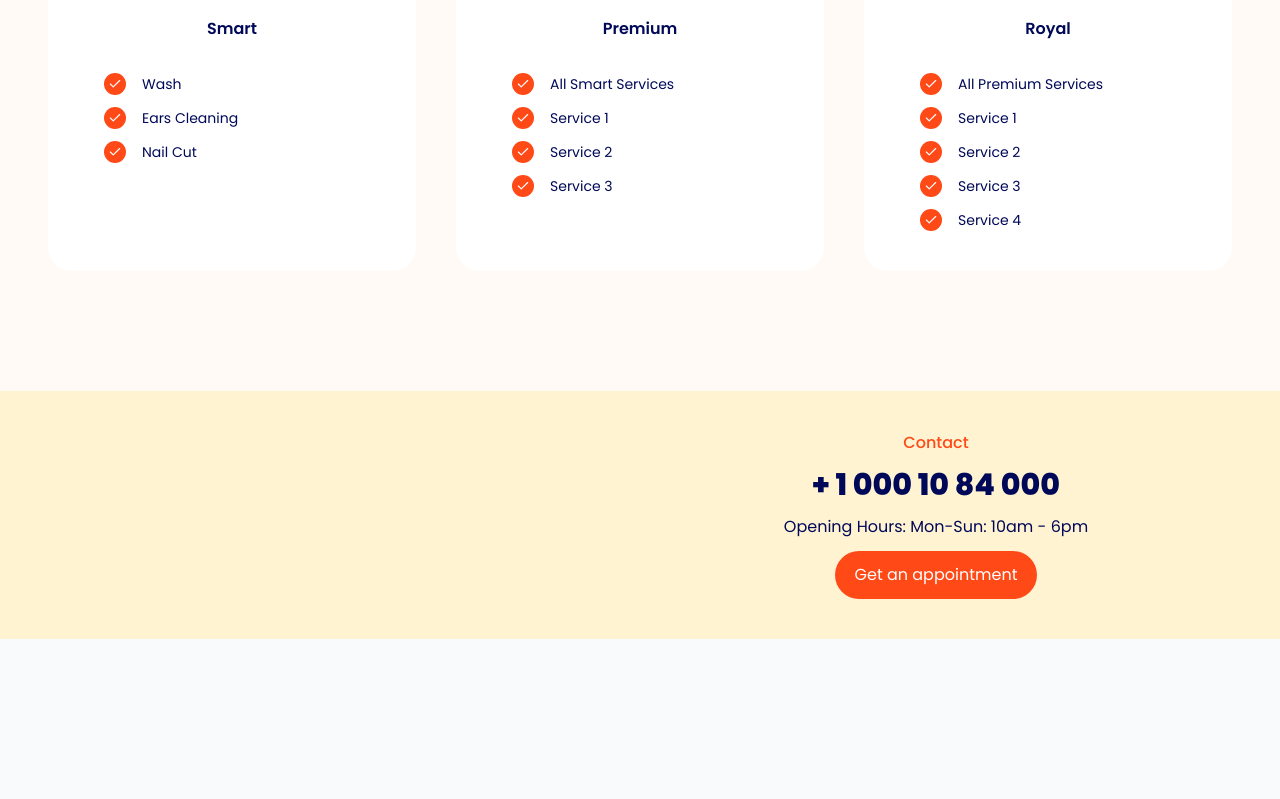
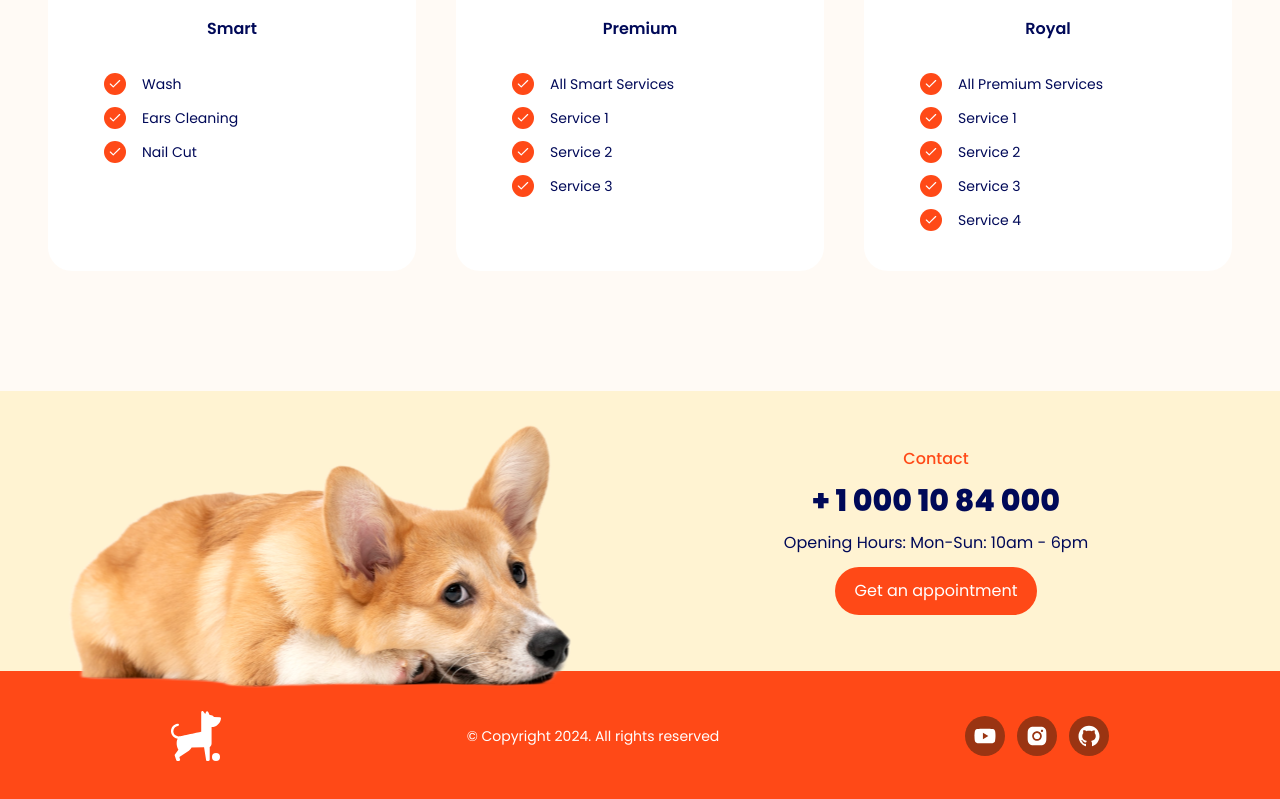
Before and after one commit to JacekLiman/grooming-website, a React (Vite) app: page / in a window 1280 px wide. Shown: the part 2292-3091 px from the top of the page. Before the commit the page ends 2931 px from the top, so only its background shows below. Built offline with nearby package versions, Linux system fonts and the light colour scheme.

Commit message:
add Footer section

```diff
--- a/src/App.tsx
+++ b/src/App.tsx
@@ -1,6 +1,7 @@
 import Appointment from "./components/Appointment";
 import Category from "./components/Category";
 import Contact from "./components/Contact";
+import Footer from "./components/Footer";
 import Header from "./components/Header";
 import Hero from "./components/Hero";
 
@@ -13,6 +14,7 @@ function App() {
     <Appointment/>
     <Category/>
     <Contact/>
+    <Footer/>
   </div>;
 }
 
--- a/src/components/Contact.tsx
+++ b/src/components/Contact.tsx
@@ -2,8 +2,8 @@ const Contact = () => {
   return (
     <section>
       <div className="container mx-auto bg-yellow-secondary">
-        <div className="py-10 grid grid-cols-1 md:grid-cols-2">
-          <div className="hidden md:block"></div>
+        <div className="py-14 grid grid-cols-1 lg:grid-cols-2">
+          <div className="hidden lg:block"></div>
           <div className="flex flex-col gap-3 items-center justify-center">
             <h3 className="text-orange font-medium">Contact</h3>
             <h2 className="text-3xl font-extrabold">+ 1 000 10 84 000</h2>
--- /dev/null
+++ b/src/components/Footer.tsx
@@ -0,0 +1,35 @@
+import Logo from "../assets/img/logo-white.svg";
+import Dog from "../assets/img/dogs/dog-contact.png";
+import { social } from "../data";
+
+const Footer = () => {
+  return (
+    <footer>
+      <div className="relative container mx-auto bg-orange">
+        <div className="py-10 flex justify-around items-center text-white">
+          <div>
+            <img src={Logo} alt="" />
+          </div>
+          <p className="text-sm">&copy; Copyright 2024. All rights reserved</p>
+          <ul className="sm:flex items-start justify-center gap-3 hidden">
+            {social.map((item, idx) => {
+              return (
+                <li
+                  className="bg-orange-800 rounded-full p-2 hover:bg-orange-900"
+                  key={idx}
+                >
+                  <a className="text-2xl" href={item.href}>
+                    {item.icon}
+                  </a>
+                </li>
+              );
+            })}
+          </ul>
+        </div>
+        <img className="lg:block hidden  absolute left-1/4 top-0 -translate-x-1/2 -translate-y-[250px]" src={Dog} alt="" />
+      </div>
+    </footer>
+  );
+};
+
+export default Footer;
```
